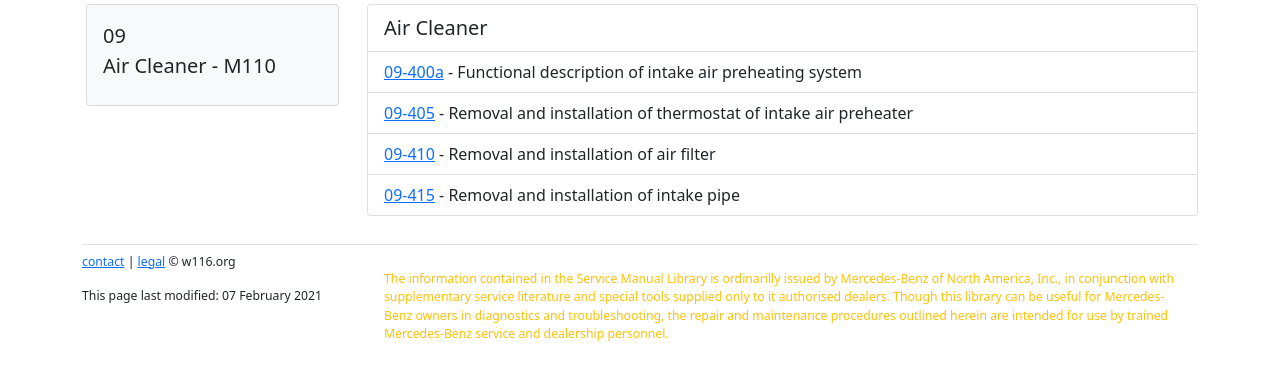
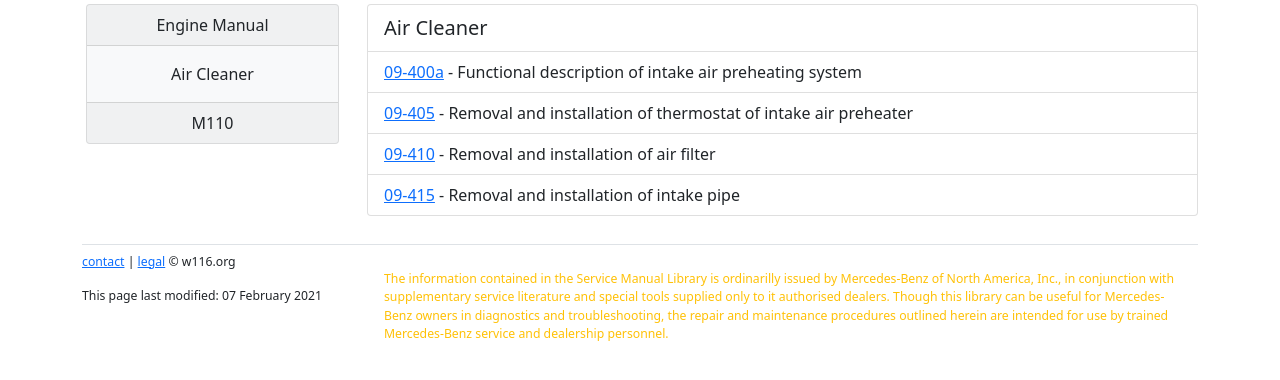
Before and after one commit to W116org/handbook, a Jekyll site: the page built from Engine/110/09AirCleaner.html, in a window 1280 px wide, cut to the strip 220-600 px from the top of the page. Built offline with Jekyll 4.4.1, drawn with Linux system fonts in a browser that asks for light colours; comment, search, counter and statistics services are not loaded.

Commit message:
Update 09AirCleaner.html

```diff
--- a/Engine/110/09AirCleaner.html
+++ b/Engine/110/09AirCleaner.html
@@ -8,10 +8,12 @@
 
 <div class="row">
   <div class="col-xs-12 col-md-3">
-    <div class="card text-dark bg-light mb-3 mx-1">
+    <div class="card text-center text-dark bg-light mb-3 mx-1">
+      <div class="card-header">Engine Manual</div>
       <div class="card-body">
-        <p class="card-title lead">09<br>Air Cleaner - M110</p>
+        <p class="card-text">Air Cleaner</p>
       </div>
+      <div class="card-footer">M110</div>
     </div>
   </div>
   <div class="col-xs-12 col-md-9">
```
